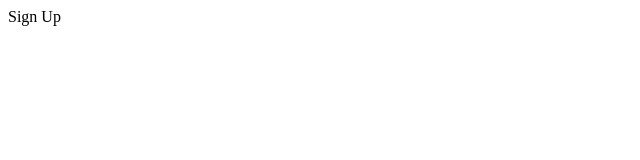
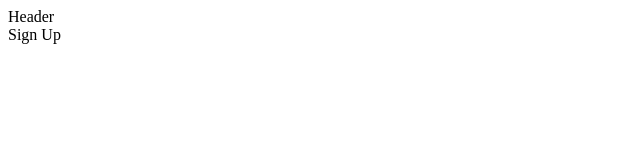
Before and after one commit to eliffvural/MERN-blog, a React (Vite) app in the folder client/: page /sign-up in a window 1280 px wide. Shown: the top 160 px of the page, without its empty margins (0-640 px from the left). Built offline with nearby package versions, Linux system fonts and the light colour scheme.

Commit message:
"Updated package-lock.json, package.json, App.jsx, and vite.config.js files with various dependency versions and code changes."

```diff
--- a/client/package.json
+++ b/client/package.json
@@ -2,6 +2,7 @@
   "name": "client",
   "private": true,
   "version": "0.0.0",
+  "type": "module",
 
   "scripts": {
     "dev": "vite",
@@ -11,8 +12,9 @@
   },
   "dependencies": {
 
-    "react": "^18.0.0",
-    "react-dom": "^18.0.0"
+    "react": "18.3.1",
+  "react-dom": "18.3.1",
+  "react-router-dom": "^6.14.0"
   },
   "devDependencies": {
     "@eslint/js": "^9.9.0",
--- a/client/src/App.jsx
+++ b/client/src/App.jsx
@@ -1,4 +1,5 @@
 import { BrowserRouter, Route, Routes } from 'react-router-dom';
+import Header from './components/Header';
 import About from './pages/About';
 import Dashboard from './pages/Dashboard';
 import Home from './pages/Home';
@@ -11,6 +12,7 @@ import SignUp from './pages/SignUp';
 export default function App() {
   return (
     <BrowserRouter>
+    <Header />
       <Routes>
         <Route path='/' element={<Home />} />
         <Route path='/about' element={<About />} />
--- /dev/null
+++ b/client/src/components/Header.jsx
@@ -0,0 +1,7 @@
+export default function Header() {
+  return (
+    <div>
+      Header
+    </div>
+  )
+}
```
Also changed, not shown: client/vite.config.js (+3 -4 lines), 1 other file (tests, documents, lock files or other folders).
